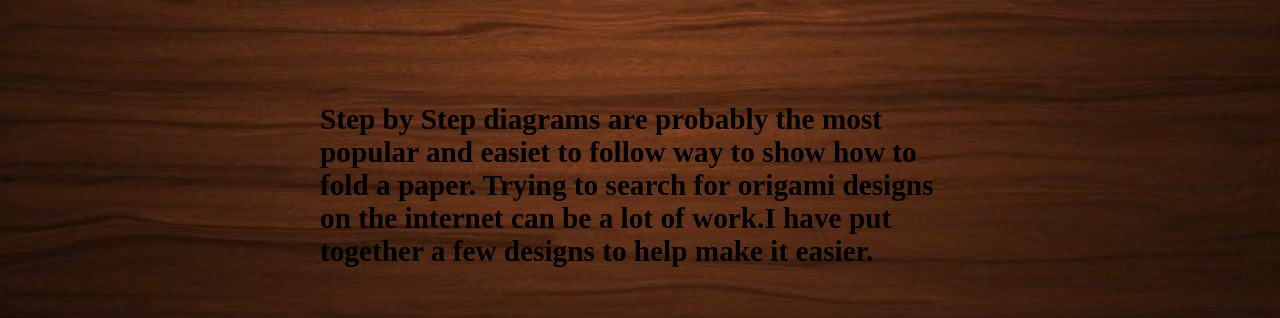
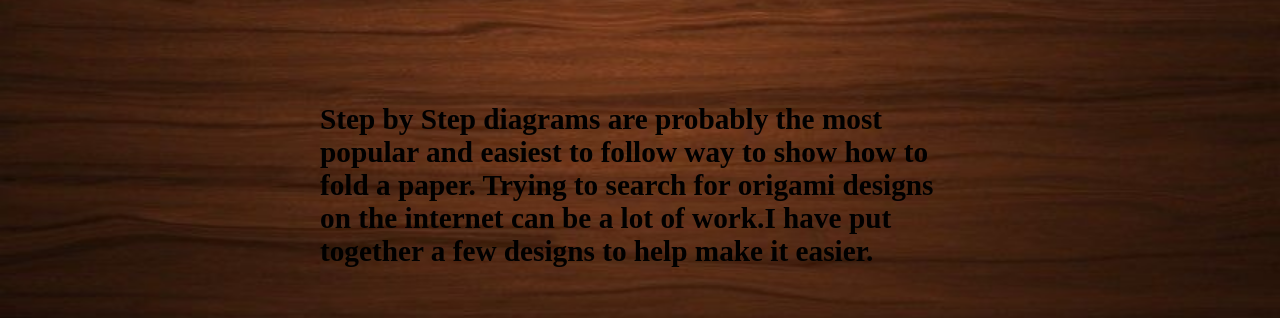
Before and after one commit to SaiSusanth/origami-website, a plain HTML site: page index.html in a window 1280 px wide. Shown: the part 231-549 px from the top of the page. Drawn offline with Linux system fonts and the light colour scheme.

Commit message:
Update index.html

```diff
--- a/index.html
+++ b/index.html
@@ -38,7 +38,7 @@
 
             <div class="centered">
             <h3><br>
-                Step by Step diagrams are probably the most popular and easiet to follow way to show how to fold a paper.
+                Step by Step diagrams are probably the most popular and easiest to follow way to show how to fold a paper.
                 Trying to search for origami designs on the internet can be a lot of work.I have put together a few designs to help make it easier.
             </h3>
         </div>
```
